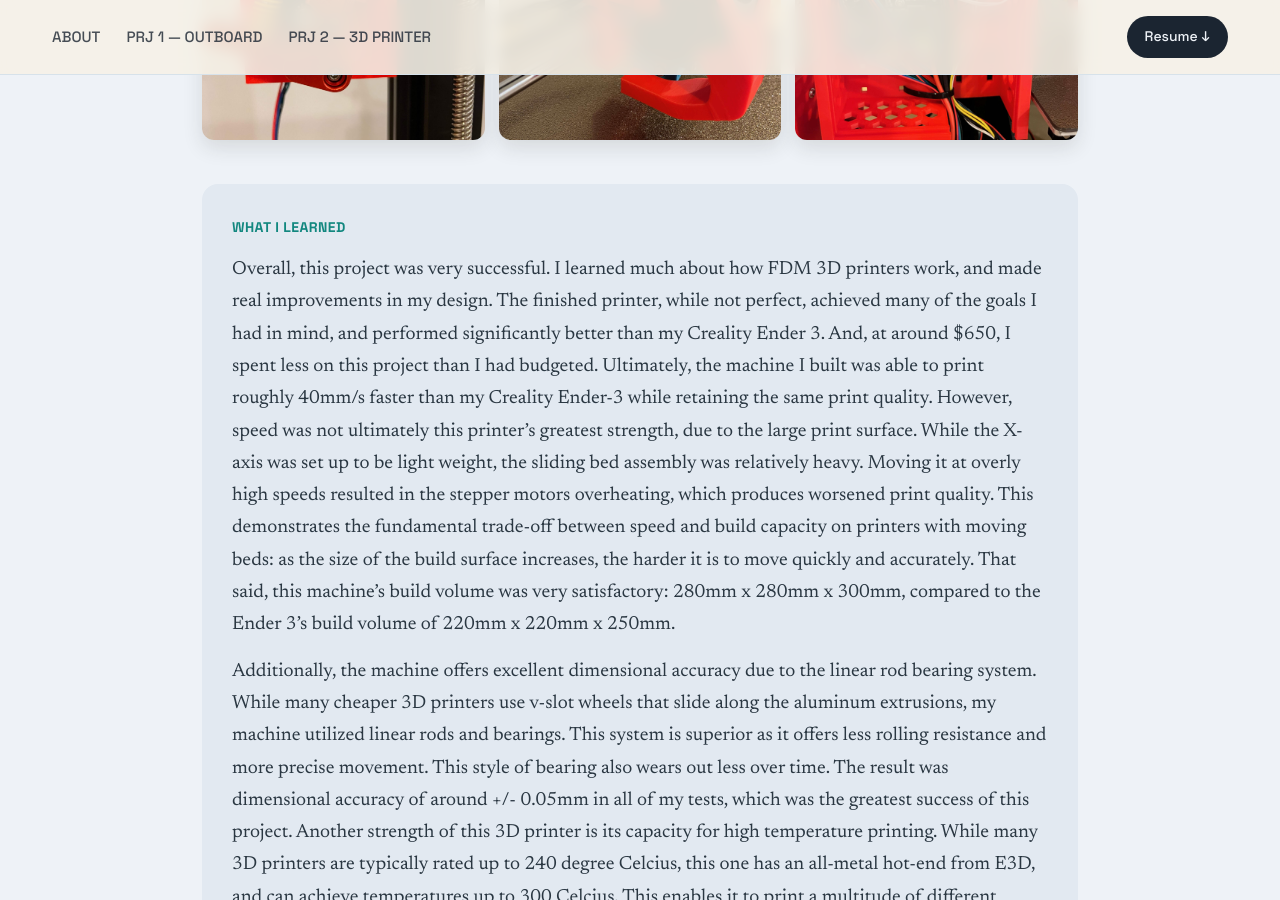
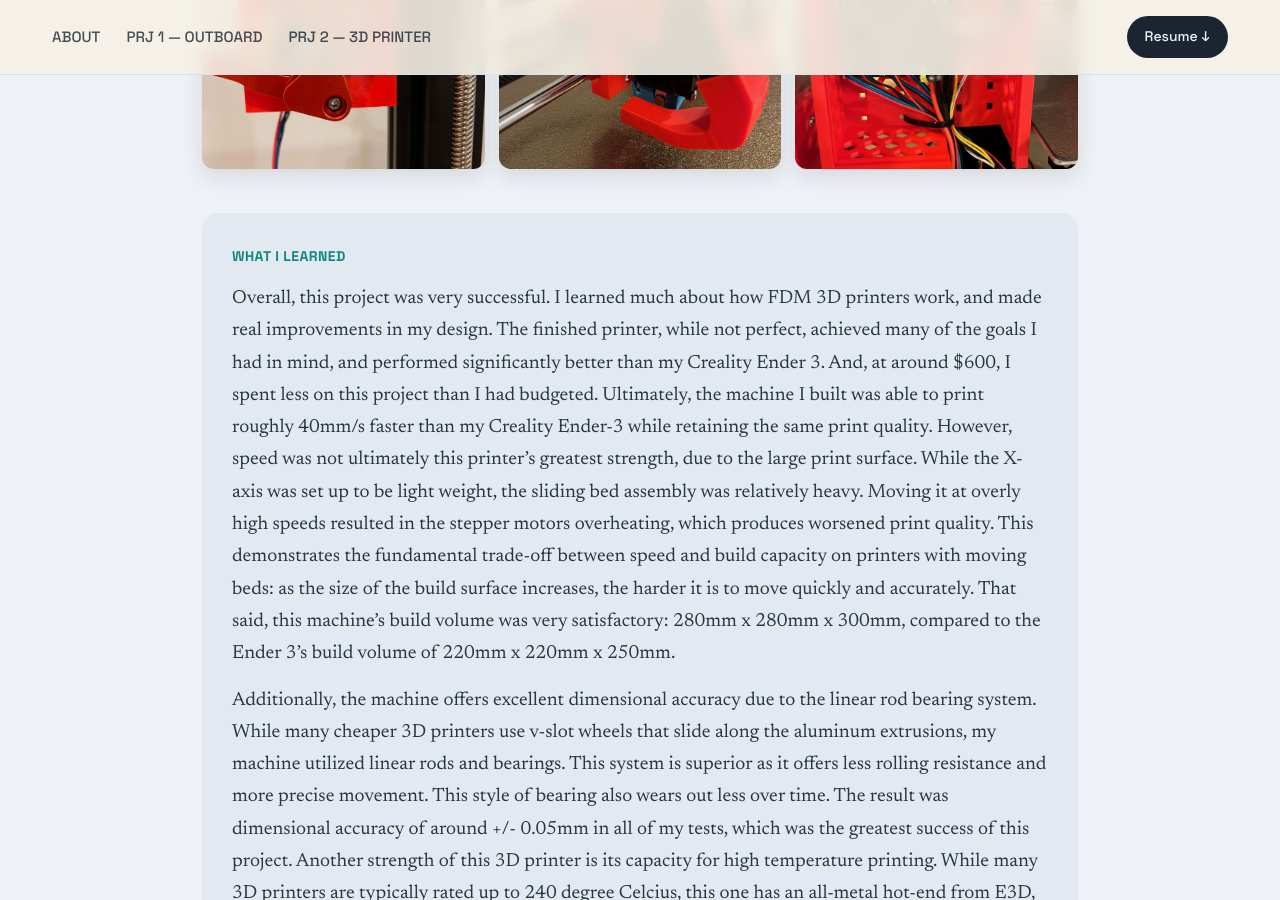
Before and after one commit to zacharysalloum/zacharysalloum.github.io, a Jekyll site: the page built from index.md, in a window 1280 px wide and 900 px high, scrolled down 9725 px. Built offline with Jekyll 4.4.1, drawn with Linux system fonts in a browser that asks for light colours; some of the changed lines change nothing that is shown; some of the changed text lies outside the part shown.

Commit message:
Update index.md

```diff
--- a/index.md
+++ b/index.md
@@ -82,7 +82,7 @@
 
 - Battery limit 55.5V / 500Ah
 - 40+ hp continuous (Team goal)
-- 50lbs max weight (Team goal)
+- 100lbs max weight (Team goal)
 - Available motor + inverter
 - IP66 water resistance
 
@@ -192,7 +192,7 @@
 
 - $1,000 total budget
 - No mill, lathe, or CNC access
-- 100mm/s at ±0.1mm, ±0.05mm at 50mm/s
+- ±0.05mm at 100mm/s
 - As easy to use as off-the-shelf printers
 
 </div>
@@ -290,7 +290,7 @@
 <div class="conclusion" markdown="1">
 ### What I learned
 
-Overall, this project was very successful. I learned much about how FDM 3D printers work, and made real improvements in my design. The finished printer, while not perfect, achieved many of the goals I had in mind, and performed significantly better than my Creality Ender 3. And, at around $650, I spent less on this project than I had budgeted. Ultimately, the machine I built was able to print roughly 40mm/s faster than my Creality Ender-3 while retaining the same print quality. However, speed was not ultimately this printer's greatest strength, due to the large print surface. While the X-axis was set up to be light weight, the sliding bed assembly was relatively heavy. Moving it at overly high speeds resulted in the stepper motors overheating, which produces worsened print quality. This demonstrates the fundamental trade-off between speed and build capacity on printers with moving beds: as the size of the build surface increases, the harder it is to move quickly and accurately. That said, this machine's build volume was very satisfactory: 280mm x 280mm x 300mm, compared to the Ender 3's build volume of 220mm x 220mm x 250mm.
+Overall, this project was very successful. I learned much about how FDM 3D printers work, and made real improvements in my design. The finished printer, while not perfect, achieved many of the goals I had in mind, and performed significantly better than my Creality Ender 3. And, at around $600, I spent less on this project than I had budgeted. Ultimately, the machine I built was able to print roughly 40mm/s faster than my Creality Ender-3 while retaining the same print quality. However, speed was not ultimately this printer's greatest strength, due to the large print surface. While the X-axis was set up to be light weight, the sliding bed assembly was relatively heavy. Moving it at overly high speeds resulted in the stepper motors overheating, which produces worsened print quality. This demonstrates the fundamental trade-off between speed and build capacity on printers with moving beds: as the size of the build surface increases, the harder it is to move quickly and accurately. That said, this machine's build volume was very satisfactory: 280mm x 280mm x 300mm, compared to the Ender 3's build volume of 220mm x 220mm x 250mm.
 
 Additionally, the machine offers excellent dimensional accuracy due to the linear rod bearing system. While many cheaper 3D printers use v-slot wheels that slide along the aluminum extrusions, my machine utilized linear rods and bearings. This system is superior as it offers less rolling resistance and more precise movement. This style of bearing also wears out less over time. The result was dimensional accuracy of around +/- 0.05mm in all of my tests, which was the greatest success of this project. Another strength of this 3D printer is its capacity for high temperature printing. While many 3D printers are typically rated up to 240 degree Celcius, this one has an all-metal hot-end from E3D, and can achieve temperatures up to 300 Celcius. This enables it to print a multitude of different filaments. Finally, I am proud of the machine's form factor and usability. The frame of the machine was extremely stiff and lightweight, and it is very easy to build onto to it in the future. The heated bed is magnetic, allowing build surfaces to be quickly swapped, and the LCD touchscreen I installed makes using the machine very straightforward and easy.
 
```
